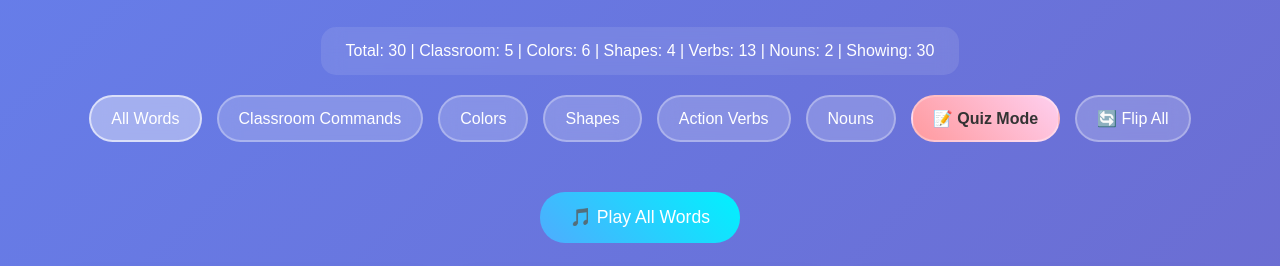
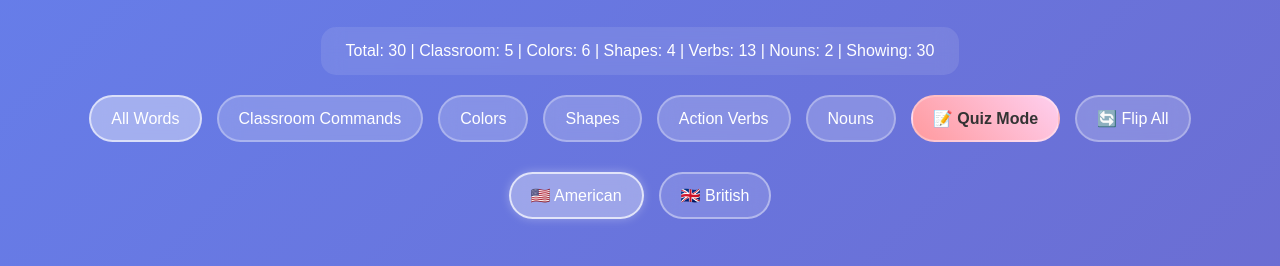
Before and after one commit to ahmed-m-zidan/English.Flashcards, a plain HTML site: page index.html in a window 1280 px wide. Shown: the part 102-368 px from the top of the page. Drawn offline with Linux system fonts and the light colour scheme.

Commit message:
Update index.html

```diff
--- a/index.html
+++ b/index.html
@@ -77,6 +77,21 @@
 
         .quiz-btn:hover {
             background: linear-gradient(45deg, #fecfef, #ff9a9e);
+        }
+
+        .voice-btn {
+            background: rgba(255,255,255,0.15);
+            border: 2px solid rgba(255,255,255,0.4);
+        }
+
+        .voice-btn:hover {
+            background: rgba(255,255,255,0.25);
+        }
+
+        .voice-btn.active {
+            background: rgba(255,255,255,0.35);
+            border-color: rgba(255,255,255,0.7);
+            box-shadow: 0 0 10px rgba(255,255,255,0.3);
         }
 
         .cards-container {
@@ -433,6 +448,11 @@
         <button class="btn" onclick="flipAllCards()">🔄 Flip All</button>
     </div>
 
+    <div class="controls">
+        <button class="btn voice-btn active" onclick="setVoice('american')" id="americanBtn">🇺🇸 American</button>
+        <button class="btn voice-btn" onclick="setVoice('british')" id="britishBtn">🇬🇧 British</button>
+    </div>
+
     <button class="play-all-btn" id="playAllBtn" onclick="togglePlayAll()">
         🎵 Play All Words
     </button>
@@ -492,6 +512,7 @@
         let currentFilter = 'all';
         let isPlayingAll = false;
         let isQuizMode = false;
+        let currentVoice = 'american'; // Default to American
 
         function createCards() {
             const container = document.getElementById('cardsContainer');
@@ -617,6 +638,19 @@
             });
         }
 
+        function setVoice(voice) {
+            currentVoice = voice;
+
+            // Update button states
+            document.querySelectorAll('.voice-btn').forEach(btn => btn.classList.remove('active'));
+
+            if (voice === 'american') {
+                document.getElementById('americanBtn').classList.add('active');
+            } else {
+                document.getElementById('britishBtn').classList.add('active');
+            }
+        }
+
         function checkAnswer(index) {
             const input = document.querySelector(`input[data-index="${index}"]`);
             const result = document.getElementById(`result-${index}`);
@@ -638,7 +672,7 @@
                     // Say "Excellent!" after a short delay
                     setTimeout(() => {
                         const praiseUtterance = new SpeechSynthesisUtterance('Excellent!');
-                        praiseUtterance.lang = 'en-GB';
+                        praiseUtterance.lang = currentVoice === 'british' ? 'en-GB' : 'en-US';
                         praiseUtterance.rate = 0.8;
                         praiseUtterance.pitch = 1.1;
                         speechSynthesis.speak(praiseUtterance);
@@ -774,7 +808,7 @@
 
             if ('speechSynthesis' in window) {
                 const utterance = new SpeechSynthesisUtterance(word);
-                utterance.lang = 'en-GB'; // British English
+                utterance.lang = currentVoice === 'british' ? 'en-GB' : 'en-US';
                 utterance.rate = 0.8;
                 utterance.pitch = 1;
                 speechSynthesis.speak(utterance);
@@ -854,7 +888,7 @@
 
                 const card = visibleCards[currentIndex];
                 const utterance = new SpeechSynthesisUtterance(card.english);
-                utterance.lang = 'en-GB'; // British English
+                utterance.lang = currentVoice === 'british' ? 'en-GB' : 'en-US';
                 utterance.rate = 0.7;
                 utterance.pitch = 1;
 
```
